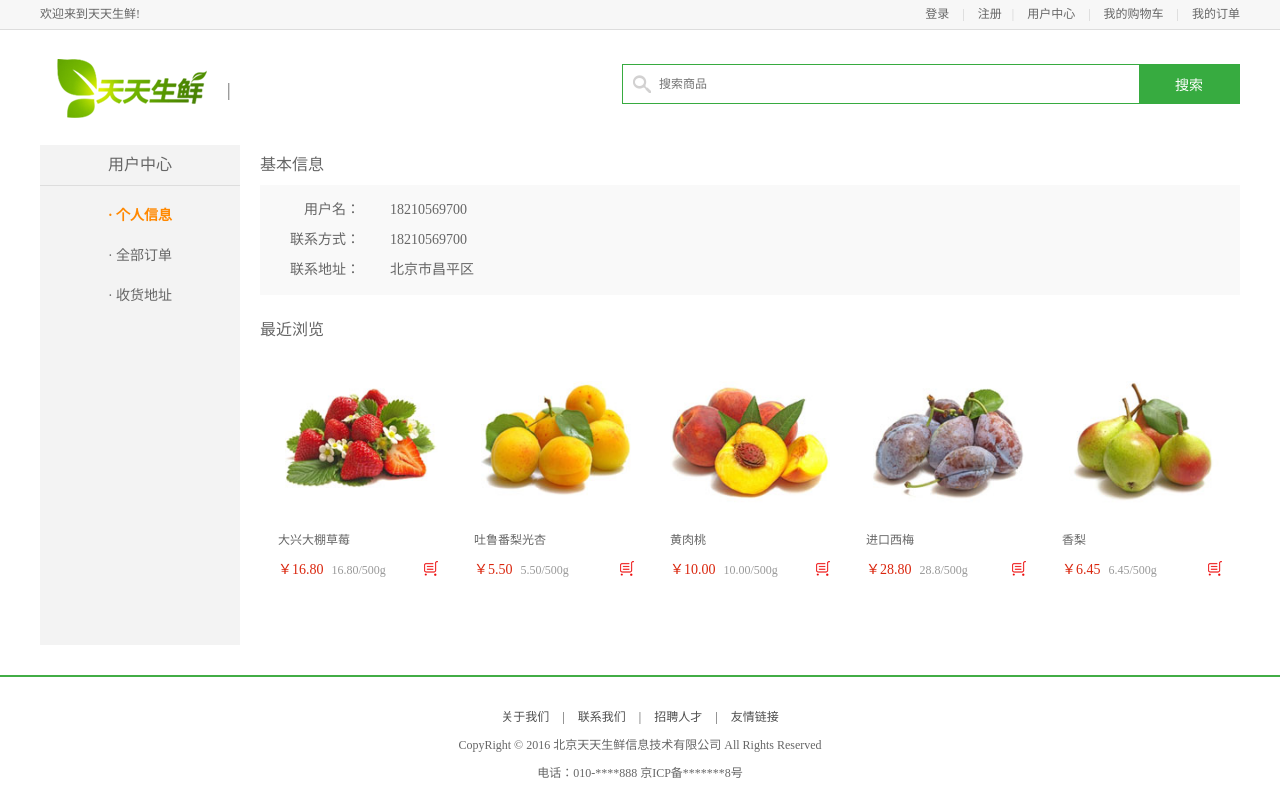
After one commit to rehth/MyDjango, a Django app: template fresh365/templates/test.html in a window 1280 px wide. The commit adds this page. Run offline with Django 3.2, Linux system fonts and the light colour scheme; the template is opened without the code that fills it, so the values that code supplies are empty; parts of the project's set-up code (start-up, migrations or seed data) failed here and were passed over.

Commit message:
基础模板抽取及用户中心页的显示

```diff
--- a/fresh365/apps/user/urls.py
+++ b/fresh365/apps/user/urls.py
@@ -2,6 +2,7 @@ from django.conf.urls import url
 from apps.user import views
 
 urlpatterns = [
+    url(r'^$', views.UserCenter.as_view(), name='center'),
     url(r'^register$', views.Register.as_view(), name='register'),
     url(r'^active/(?P<val>.*)', views.Active.as_view(), name='active'),
     url(r'^login$', views.Login.as_view(), name='login')
--- a/fresh365/fresh365/settings.py
+++ b/fresh365/fresh365/settings.py
@@ -148,3 +148,6 @@ CACHES = {
 # 设置sessions存储在缓存
 SESSION_ENGINE = 'django.contrib.sessions.backends.cache'
 SESSION_CACHE_ALIAS = "default"
+
+# 设置login页面
+LOGIN_URL = '/user/login'
--- /dev/null
+++ b/fresh365/templates/base.html
@@ -0,0 +1,98 @@
+<!DOCTYPE html PUBLIC "-//W3C//DTD XHTML 1.0 Transitional//EN" "http://www.w3.org/TR/xhtml1/DTD/xhtml1-transitional.dtd">
+<html xmlns="http://www.w3.org/1999/xhtml" xml:lang="en">
+{% load staticfiles %}
+<head>
+	<meta http-equiv="Content-Type" content="text/html;charset=UTF-8">
+	<title>{% block TitleName %}{% endblock %}</title>
+	<link rel="stylesheet" type="text/css" href="{% static 'css/reset.css' %}">
+	<link rel="stylesheet" type="text/css" href="{% static 'css/main.css' %}">
+    {% block headFiles %}
+        {# 头部导入文件 #}
+    {% endblock %}
+</head>
+<body>
+    {# 头部欢迎信息 #}
+    {% block header_con %}
+    	<div class="header_con">
+		<div class="header">
+			<div class="welcome fl">欢迎来到天天生鲜!</div>
+			<div class="fr">
+                {# 判断是否登录 #}
+                {% if user.is_authenticated %}
+                    <div class="login_btn fl">
+                        欢迎您：<em>{{ user.username }}</em>
+                        <a href="{% url 'user:register' %}">退出</a>
+                    </div>
+                    <div class="login_info fl">
+                        <a href="{% url 'user:login' %}">登录</a>
+                        <span>|</span>
+                        <a href="{% url 'user:register' %}">注册</a>
+                    </div>
+                {% else %}
+                    <div class="login_info fl">
+                        欢迎您：<em>{{ user.username }}</em>
+                        <a href="{% url 'user:register' %}">退出</a>
+                    </div>
+                    <div class="login_btn fl">
+                        <a href="{% url 'user:login' %}">登录</a>
+                        <span>|</span>
+                        <a href="{% url 'user:register' %}">注册</a>
+                    </div>
+                {% endif %}
+
+				<div class="user_link fl">
+					<span>|</span>
+					<a href="user_center_info.html">用户中心</a>
+					<span>|</span>
+					<a href="cart.html">我的购物车</a>
+					<span>|</span>
+					<a href="user_center_order.html">我的订单</a>
+				</div>
+			</div>
+		</div>
+	</div>
+    {% endblock %}
+    {# 搜索框 #}
+    {% block search_bar %}
+    	<div class="search_bar clearfix">
+            <a href="index.html" class="logo fl"><img src="{% static 'images/logo.png' %}"></a>
+            <div class="search_con fl">
+                <input type="text" class="input_text fl" name="" placeholder="搜索商品">
+                <input type="button" class="input_btn fr" name="" value="搜索">
+            </div>
+            <div class="guest_cart fr">
+                <a href="#" class="cart_name fl">我的购物车</a>
+                <div class="goods_count fl" id="show_count">1</div>
+            </div>
+        </div>
+    {% endblock %}
+
+    {% block navbar_con %}
+        {# 分类 #}
+    {% endblock %}
+
+    {% block body_context %}
+        {# 正文 #}
+    {% endblock %}
+
+	<div class="footer">
+		<div class="foot_link">
+			<a href="#">关于我们</a>
+			<span>|</span>
+			<a href="#">联系我们</a>
+			<span>|</span>
+			<a href="#">招聘人才</a>
+			<span>|</span>
+			<a href="#">友情链接</a>
+		</div>
+		<p>CopyRight © 2016 北京天天生鲜信息技术有限公司 All Rights Reserved</p>
+		<p>电话：010-****888    京ICP备*******8号</p>
+	</div>
+    {% block buttomdiv %}
+        {# 底部div #}
+    {% endblock %}
+    {% block buttomFiles %}
+        {# 底部导入文件 #}
+    {% endblock %}
+</body>
+</html>
--- /dev/null
+++ b/fresh365/templates/base_center.html
@@ -0,0 +1,14 @@
+{# 适用于用户中心，购物车，提交订单 #}
+
+{% extends 'base.html' %}
+{% load staticfiles %}
+{% block search_bar %}
+    <div class="search_bar clearfix">
+		<a href="index.html" class="logo fl"><img src="{% static 'images/logo.png' %}"></a>
+		<div class="sub_page_name fl">|&nbsp;&nbsp;&nbsp;&nbsp;{% block search_title %}{% endblock %}</div>
+		<div class="search_con fr">
+			<input type="text" class="input_text fl" name="" placeholder="搜索商品">
+			<input type="button" class="input_btn fr" name="" value="搜索">
+		</div>
+	</div>
+{% endblock %}
--- /dev/null
+++ b/fresh365/templates/test.html
@@ -0,0 +1,85 @@
+{% extends 'base_center.html' %}
+{% load staticfiles %}
+
+{% block TitleName %}
+    天天生鲜-用户中心
+{% endblock %}
+
+{% block body_context %}
+    {# 正文 #}
+    <div class="main_con clearfix">
+		<div class="left_menu_con clearfix">
+			<h3>用户中心</h3>
+			<ul>
+				<li><a href="user_center_info.html" class="active">· 个人信息</a></li>
+				<li><a href="user_center_order.html">· 全部订单</a></li>
+				<li><a href="user_center_site.html">· 收货地址</a></li>
+			</ul>
+		</div>
+		<div class="right_content clearfix">
+				<div class="info_con clearfix">
+				<h3 class="common_title2">基本信息</h3>
+						<ul class="user_info_list">
+							<li><span>用户名：</span>18210569700</li>
+							<li><span>联系方式：</span>18210569700</li>
+							<li><span>联系地址：</span>北京市昌平区</li>
+						</ul>
+				</div>
+
+				<h3 class="common_title2">最近浏览</h3>
+				<div class="has_view_list">
+					<ul class="goods_type_list clearfix">
+				<li>
+					<a href="detail.html"><img src="images/goods/goods003.jpg"></a>
+					<h4><a href="detail.html">大兴大棚草莓</a></h4>
+					<div class="operate">
+						<span class="prize">￥16.80</span>
+						<span class="unit">16.80/500g</span>
+						<a href="#" class="add_goods" title="加入购物车"></a>
+					</div>
+				</li>
+
+				<li>
+					<a href="#"><img src="images/goods/goods004.jpg"></a>
+					<h4><a href="#">吐鲁番梨光杏</a></h4>
+					<div class="operate">
+						<span class="prize">￥5.50</span>
+						<span class="unit">5.50/500g</span>
+						<a href="#" class="add_goods" title="加入购物车"></a>
+					</div>
+				</li>
+
+				<li>
+					<a href="#"><img src="images/goods/goods005.jpg"></a>
+					<h4><a href="#">黄肉桃</a></h4>
+					<div class="operate">
+						<span class="prize">￥10.00</span>
+						<span class="unit">10.00/500g</span>
+						<a href="#" class="add_goods" title="加入购物车"></a>
+					</div>
+				</li>
+
+				<li>
+					<a href="#"><img src="images/goods/goods006.jpg"></a>
+					<h4><a href="#">进口西梅</a></h4>
+					<div class="operate">
+						<span class="prize">￥28.80</span>
+						<span class="unit">28.8/500g</span>
+						<a href="#" class="add_goods" title="加入购物车"></a>
+					</div>
+				</li>
+
+				<li>
+					<a href="#"><img src="images/goods/goods007.jpg"></a>
+					<h4><a href="#">香梨</a></h4>
+					<div class="operate">
+						<span class="prize">￥6.45</span>
+						<span class="unit">6.45/500g</span>
+						<a href="#" class="add_goods" title="加入购物车"></a>
+					</div>
+				</li>
+			</ul>
+		</div>
+		</div>
+	</div>
+{% endblock %}
```
Also changed, not shown: fresh365/apps/user/views.py (+12 -0 lines), fresh365/templates/base_goods.html (added, +28 -0 lines), fresh365/templates/base_user.html (added, +19 -0 lines), fresh365/templates/index.html (+16 -64 lines), fresh365/templates/login.html (+16 -27 lines), fresh365/templates/register.html (+20 -32 lines), fresh365/templates/user_center_info.html (added, +34 -0 lines).
